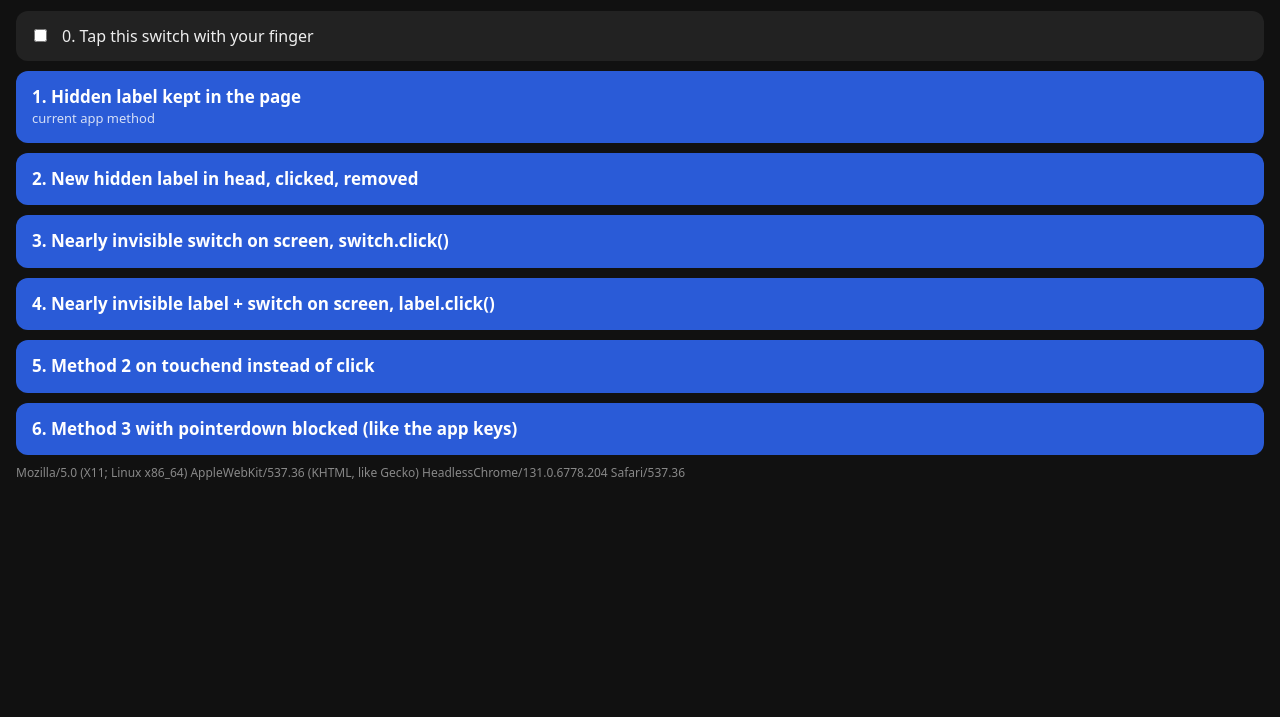
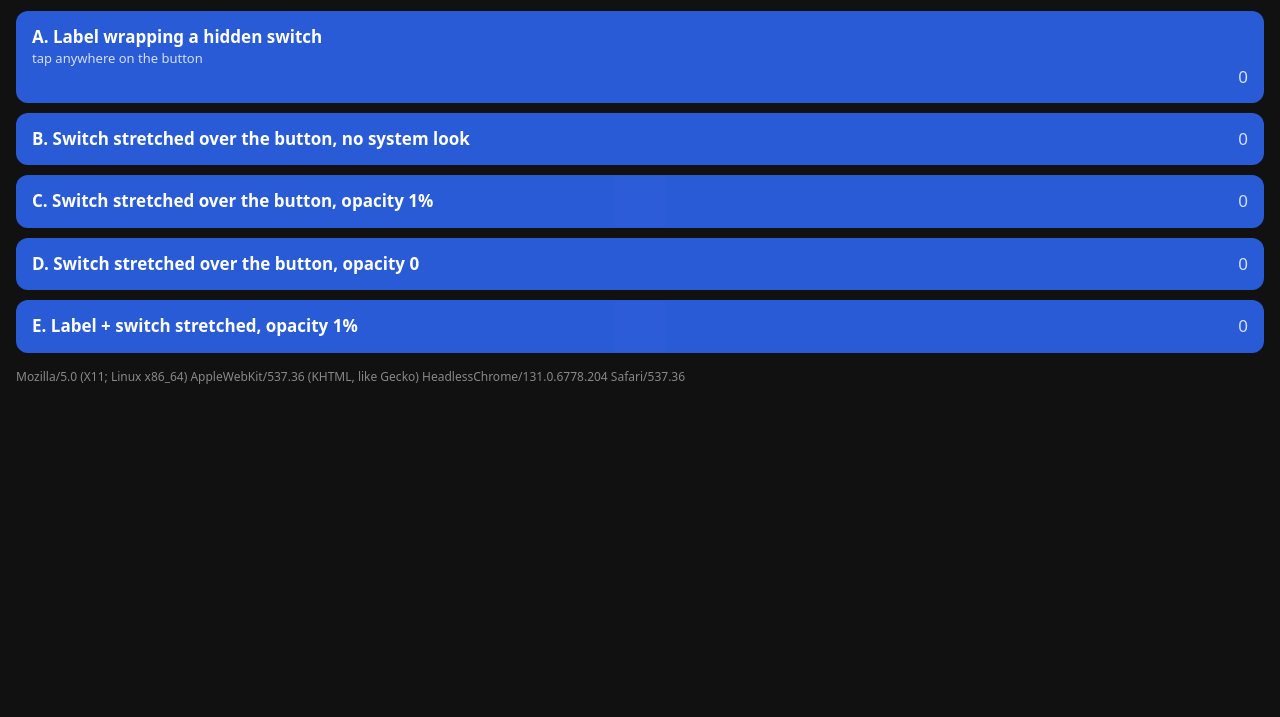
Before and after one commit to kothf/Calculator, a website: page web/haptics-test.html in a window 1280 px wide. Shown: the part 83-800 px from the top of the page. Drawn offline with Linux system fonts and the light colour scheme.

Commit message:
Haptics test 2: real switches under the finger (#12)
* Scientific calculator with natural display as the main mode; SI and Tools become modes

- src/natural.js: expression tree with templates (fraction, powers, roots, log base, Abs, x10^x),
  cursor editing, exact rational evaluation with surd and pi forms, ENG with SI letter
- Mode shell with Calc / SI / Tools tabs and a registry (PC.register) for later modes (Units)
- Tools is a mode instead of a sheet; Use returns the value to the mode you came from
- iOS home-screen app: fixed full-screen layout sized to the screen, safe areas on the shell
- Tests: test/natural.test.js (unit), test/e2e-calc.js (browser)

Co-Authored-By: Claude Opus 5.5 <noreply@anthropic.com>
Claude-Session: https://claude.ai/code/session_01NmuuxQXqFh5a1rLzytYJ4v

* Add an iOS haptics test page (haptics-test.html)

Co-Authored-By: Claude Opus 5.5 <noreply@anthropic.com>
Claude-Session: https://claude.ai/code/session_01NmuuxQXqFh5a1rLzytYJ4v

* Haptics test 2: finger taps on real switches stretched over buttons

Co-Authored-By: Claude Opus 5.5 <noreply@anthropic.com>
Claude-Session: https://claude.ai/code/session_01NmuuxQXqFh5a1rLzytYJ4v

---------

Co-authored-by: Claude <noreply@anthropic.com>

```diff
--- a/web/haptics-test.html
+++ b/web/haptics-test.html
@@ -3,44 +3,36 @@
 <head>
 <meta charset="utf-8">
 <meta name="viewport" content="width=device-width, initial-scale=1, viewport-fit=cover">
-<title>Haptics test</title>
+<title>Haptics test 2</title>
 <style>
-  body { font: 16px/1.4 system-ui, -apple-system, sans-serif; margin: 0; padding: max(16px, env(safe-area-inset-top)) 16px 32px; background: #111; color: #eee; }
+  body { font: 16px/1.4 system-ui, -apple-system, sans-serif; margin: 0; padding: max(16px, env(safe-area-inset-top)) 16px 32px; background: #111; color: #eee; -webkit-user-select: none; user-select: none; }
   h1 { font-size: 20px; margin: 8px 0; }
   p { color: #aaa; font-size: 14px; margin: 6px 0 14px; }
-  button.t { display: block; width: 100%; margin: 10px 0; padding: 16px; font: 600 17px/1.2 system-ui; border: 0; border-radius: 12px; background: #2a5bd7; color: #fff; text-align: left; }
-  button.t small { display: block; font-weight: 400; font-size: 13px; opacity: .8; margin-top: 4px; }
-  .real { display: flex; align-items: center; gap: 12px; padding: 14px; border-radius: 12px; background: #222; margin: 10px 0; }
-  #ua { font-size: 12px; color: #888; word-break: break-all; }
-  .probe { position: fixed; left: 0; bottom: 0; width: 1px; height: 1px; opacity: 0.01; pointer-events: none; }
+  .t { position: relative; display: block; margin: 10px 0; padding: 16px; font: 600 17px/1.2 system-ui; border-radius: 12px; background: #2a5bd7; color: #fff; overflow: hidden; }
+  .t small { display: block; font-weight: 400; font-size: 13px; opacity: .8; margin-top: 4px; }
+  /* a real switch stretched over the whole button, so the finger lands on it */
+  .t input { position: absolute; inset: 0; width: 100%; height: 100%; margin: 0; -webkit-appearance: none; appearance: none; background: transparent; border: 0; cursor: pointer; }
+  .t.o1 input { -webkit-appearance: auto; appearance: auto; opacity: 0.011; }
+  .t.o0 input { -webkit-appearance: auto; appearance: auto; opacity: 0; }
+  .count { float: right; font-weight: 400; opacity: .8; }
+  #ua { font-size: 12px; color: #888; word-break: break-all; margin-top: 16px; }
 </style>
 </head>
 <body>
-<h1>Haptics test</h1>
-<p>Tap each button and note the numbers you feel. Settings → Sounds &amp; Haptics → System Haptics must be on, and Low Power Mode off.</p>
-<div class="real"><input type="checkbox" switch id="realSw"><label for="realSw">0. Tap this switch with your finger</label></div>
-<button class="t" id="b1">1. Hidden label kept in the page<small>current app method</small></button>
-<button class="t" id="b2">2. New hidden label in head, clicked, removed</button>
-<button class="t" id="b3">3. Nearly invisible switch on screen, switch.click()</button>
-<button class="t" id="b4">4. Nearly invisible label + switch on screen, label.click()</button>
-<button class="t" id="b5">5. Method 2 on touchend instead of click</button>
-<button class="t" id="b6">6. Method 3 with pointerdown blocked (like the app keys)</button>
+<h1>Haptics test 2</h1>
+<p>Tap each blue button with your finger. Note the letters where you feel a tick. The number on the right counts taps, so you can see the tap was received.</p>
+<label class="t">A. Label wrapping a hidden switch<small>tap anywhere on the button</small><span class="count">0</span><input type="checkbox" switch style="display:none"></label>
+<div class="t">B. Switch stretched over the button, no system look<span class="count">0</span><input type="checkbox" switch></div>
+<div class="t o1">C. Switch stretched over the button, opacity 1%<span class="count">0</span><input type="checkbox" switch></div>
+<div class="t o0">D. Switch stretched over the button, opacity 0<span class="count">0</span><input type="checkbox" switch></div>
+<label class="t o1">E. Label + switch stretched, opacity 1%<span class="count">0</span><input type="checkbox" switch></label>
 <div id="ua"></div>
 <script>
   document.getElementById('ua').textContent = navigator.userAgent + (navigator.standalone ? ' · standalone' : '');
-  function sw() { var i = document.createElement('input'); i.type = 'checkbox'; i.setAttribute('switch', ''); return i; }
-  var l1 = document.createElement('label'); l1.style.display = 'none'; l1.appendChild(sw()); document.body.appendChild(l1);
-  function m2() { var l = document.createElement('label'); l.setAttribute('aria-hidden', 'true'); l.style.display = 'none'; l.appendChild(sw()); document.head.appendChild(l); l.click(); document.head.removeChild(l); }
-  var s3 = sw(); s3.className = 'probe'; s3.tabIndex = -1; document.body.appendChild(s3);
-  var l4 = document.createElement('label'); l4.className = 'probe'; var s4 = sw(); s4.tabIndex = -1; l4.appendChild(s4); document.body.appendChild(l4);
-  function on(id, ev, fn) { document.getElementById(id).addEventListener(ev, fn); }
-  on('b1', 'click', function () { l1.click(); });
-  on('b2', 'click', m2);
-  on('b3', 'click', function () { s3.click(); });
-  on('b4', 'click', function () { l4.click(); });
-  on('b5', 'touchend', function (e) { e.preventDefault(); m2(); });
-  on('b6', 'pointerdown', function (e) { e.preventDefault(); });
-  on('b6', 'click', function () { s3.click(); });
+  document.querySelectorAll('.t').forEach(function (t) {
+    var c = t.querySelector('.count'), n = 0;
+    t.querySelector('input').addEventListener('change', function () { c.textContent = ++n; });
+  });
 </script>
 </body>
 </html>
```
